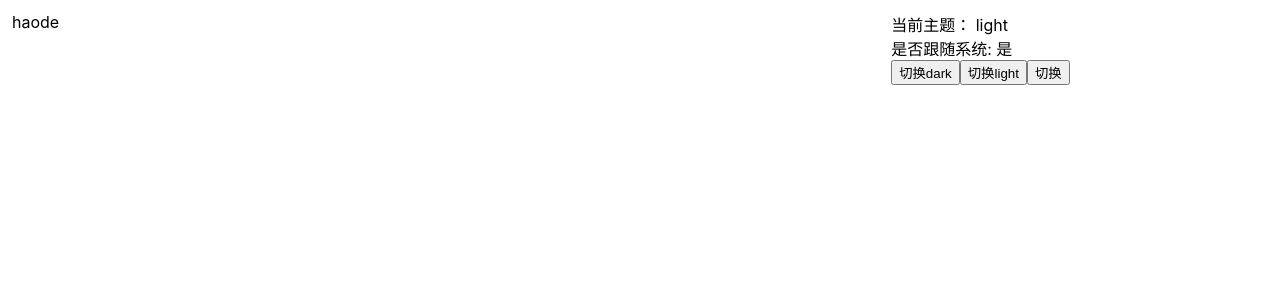
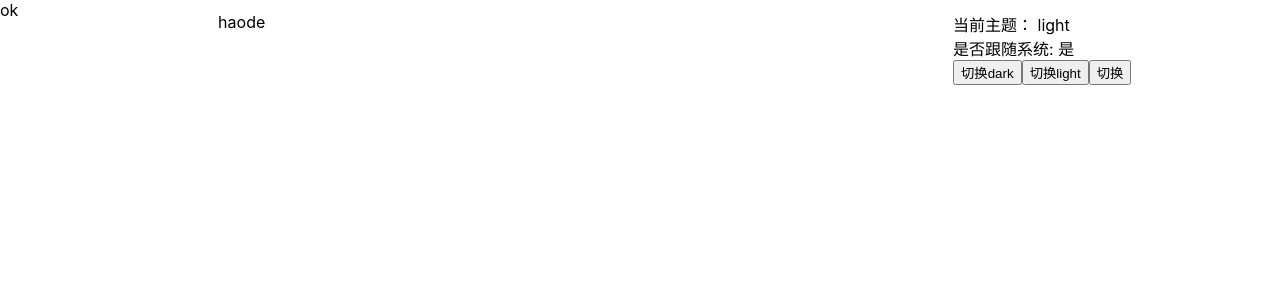
Before and after one commit to JunJD/starter_for_code_ts, a React app: page / in a window 1280 px wide. Shown: the top 300 px of the page. Built offline with nearby package versions, Linux system fonts and the light colour scheme.

Commit message:
feat: layout navigation

```diff
--- a/src/layout/MainContentWrapper/index.less
+++ b/src/layout/MainContentWrapper/index.less
@@ -1,5 +1,5 @@
 .layout-content-wrapper {
-  flex-grow: 1;
+  flex-grow: 4;
   min-width: 0;
   display: flex;
   min-height: 100vh;
--- a/src/layout/MainContentWrapper/index.tsx
+++ b/src/layout/MainContentWrapper/index.tsx
@@ -9,7 +9,11 @@ const MainContentWrapper: FC<baseComponents> = ({ children }) => {
 		})
 	}, [])
 
-	return <div className="layout-content-wrapper">{children}</div>
+	return (
+		<div className="layout-content-wrapper">
+			{children}
+		</div>
+	)
 }
 
 export default MainContentWrapper
--- /dev/null
+++ b/src/layout/Navigation/index.less
@@ -0,0 +1,3 @@
+.navigation {
+    flex: 1;
+}
--- /dev/null
+++ b/src/layout/Navigation/index.tsx
@@ -0,0 +1,8 @@
+import './index.less'
+const Navigation = () => {
+	return (
+		<div className="navigation">ok</div>
+	)
+}
+
+export default Navigation
--- /dev/null
+++ b/src/layout/ParentWrapper/index.less
@@ -0,0 +1,5 @@
+.parent-wrapper {
+    height: 100%;
+    display: flex;
+    flex-direction: row
+}
--- /dev/null
+++ b/src/layout/ParentWrapper/index.tsx
@@ -0,0 +1,10 @@
+import { baseComponents } from '@/common/types/com'
+import { FC } from 'react'
+import './index.less'
+const ParentWrapper: FC<baseComponents> = ({children}) => {
+	return (
+		<div className="parent-wrapper">{children}</div>
+	)
+}
+
+export default ParentWrapper
--- a/src/layout/index.tsx
+++ b/src/layout/index.tsx
@@ -3,10 +3,14 @@ import MainContentWrapper from '@/layout/MainContentWrapper'
 import ContentWrapper from '@/layout/ContentWrapper'
 import LayoutAppBar from '@/layout/LayoutAppBar'
 import { Outlet } from 'react-router-dom'
+import ParentWrapper from '@/layout/ParentWrapper'
+import Navigation from '@/layout/Navigation'
 
 
 const Layout: FC = () => {
 	return (
+		<ParentWrapper>
+			<Navigation/>
 			<MainContentWrapper>
 				{/* appbar */}
 				<LayoutAppBar />
@@ -15,6 +19,7 @@ const Layout: FC = () => {
 					<Outlet />  {/* chidren router */}
 				</ContentWrapper>
 			</MainContentWrapper>
+		</ParentWrapper>
 	)
 }
 
```
Lines whose indentation alone changed are shown as unchanged.
